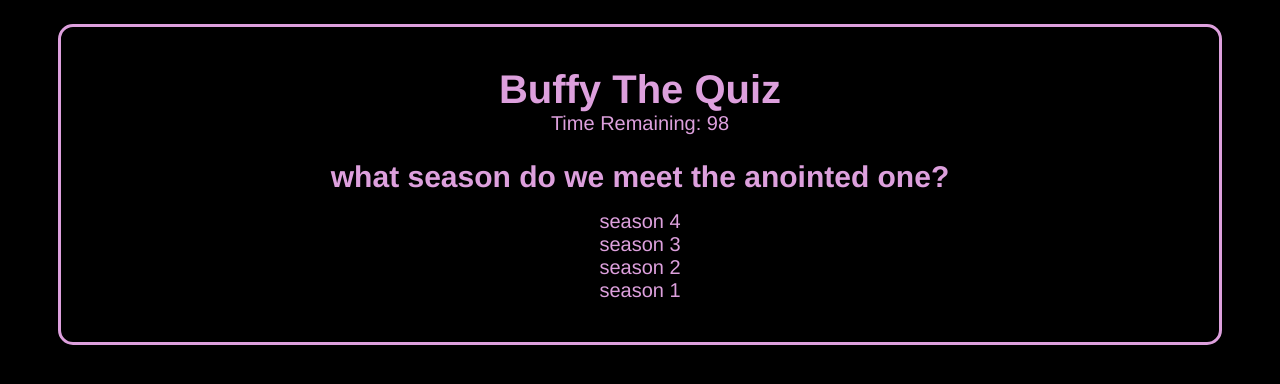
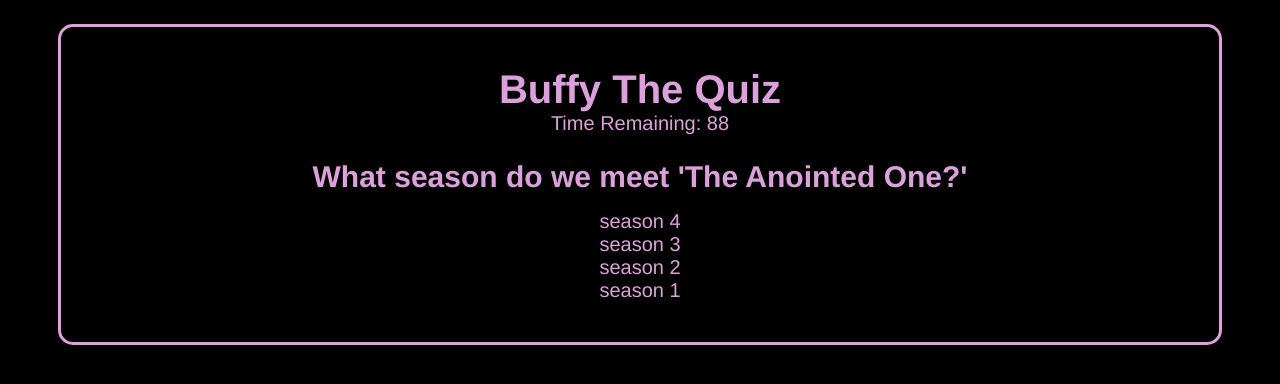
Before and after one commit to bouncingpiecodes/buffy-the-quiz, a plain HTML site: page index.html in a window 1280 px wide. Both pictures are taken after a click on the button "SLAY". Drawn offline with nearby package versions, Linux system fonts and the light colour scheme.

Commit message:
final changes

```diff
--- a/index.html
+++ b/index.html
@@ -18,16 +18,25 @@
           <span>Time Remaining:&nbsp;</span><span class="seconds"></span>
         </div>
       </header>
-      <div class="ehs hide">
+      <div class="ehs section hide">
         <p>enter your initials</p>
         <input type="text" id="initials" name="initials" />
         <button onclick="saveScore()" class="button">Save Score</button>
       </div>
-      <div class="vhs hide">
+      <div class="vhs section hide">
         <h2>high scores</h2>
         <div id="scores"></div>
+        <button id="play-button" onclick="playGame()" class="button">
+          SLAY AGAIN
+        </button>
       </div>
-      <div class="questions hide">
+      <div class="out-of-time section hide">
+        <h2>you got staked</h2>
+        <button id="play-button" onclick="playGame()" class="button">
+          SLAY AGAIN
+        </button>
+      </div>
+      <div class="questions section hide">
         <h2 id="question">this is the question</h2>
 
         <p onclick="answerQuestion(0)" id="answer-a">answers</p>
--- a/script.js
+++ b/script.js
@@ -7,6 +7,7 @@
   $(".ehs").addClass("hide");
   $(".vhs").removeClass("hide");
   $(".buttons").hide();
+
   var scores = localStorage.scores ? JSON.parse(localStorage.scores) : [];
   var highScores = scores.map(function (score) {
     return (
@@ -25,17 +26,21 @@
   $(".buttons").hide();
   $(".timer").removeClass("hide");
   $(".questions").removeClass("hide");
+  $(".vhs").addClass("hide");
+  $(".out-of-time").addClass("hide");
+  currentIndex = 0;
   startTimer();
   askQuestion(currentIndex);
 }
 function startTimer() {
-  seconds = 100;
+  seconds = 90;
   answersCorrect = 0;
   $(".seconds").text(seconds);
   seconds = seconds - 1;
   timer = setInterval(function () {
     if (seconds < 0) {
       clearInterval(timer);
+      gotStaked();
     } else {
       $(".seconds").text(seconds);
       seconds = seconds - 1;
@@ -49,15 +54,21 @@
   } else {
     alert("Incorrect");
     seconds = seconds - 10;
+    if (seconds < 0) {
+      gotStaked();
+    }
   }
   if (currentIndex < questions.length - 1) {
     currentIndex = currentIndex + 1;
     askQuestion(currentIndex);
   } else {
     clearInterval(timer);
+    $(".questions").addClass("hide");
     $(".timer").addClass("hide");
+    if (answersCorrect === 0) {
+      return gotStaked();
+    }
     $(".ehs").removeClass("hide");
-    $(".questions").addClass("hide");
     alert(`You Scored ${answersCorrect}/${questions.length}`);
   }
 }
@@ -79,7 +90,11 @@
     return index == $.inArray(el, array);
   });
 }
-
+function gotStaked() {
+  $(".timer").addClass("hide");
+  $(".questions").addClass("hide");
+  $(".out-of-time").removeClass("hide");
+}
 function askQuestion(index) {
   $("#question").html(questions[index].question);
   $("#answer-a").html(questions[index].answers[0]);
@@ -89,82 +104,114 @@
 }
 var questions = [
   {
-    question: "what season do we meet the anointed one?",
+    question: "What season do we meet 'The Anointed One?'",
     answers: ["season 4", "season 3", "season 2", "season 1"],
     correctAnswerIndex: 3,
   },
-  // {
-  //   question:
-  //     "who said the line “that’s me favorite shirt, that’s me only shirt!”",
-  //   answers: ["spike", "ripper", "kendra", "jenny"],
-  //   correctAnswerIndex: 2,
-  // },
-  // {
-  //   question: "what monster babe did xander NOT date?",
-  //   answers: [
-  //     "she-mantis",
-  //     "1000 year old vengeance demon",
-  //     "uber-vamp",
-  //     "inca mummy girl",
-  //   ],
-  //   correctAnswerIndex: 2,
-  // },
-  // {
-  //   question: "what is the acronym for joyce's anti monster group?",
-  //   answers: ["MOO", "MOB", "MOM", "MOPE"],
-  //   correctAnswerIndex: 0,
-  // },
-  // {
-  //   question: "how long was faith in a coma for?",
-  //   answers: ["3 months", "8 months", "1 year", "2 years"],
-  //   correctAnswerIndex: 1,
-  // },
-  // {
-  //   question: "in season 4-- why does spike return to sunnydale??",
-  //   answers: [
-  //     "to kill the slayer once and for all",
-  //     "to get revenge on drusilla",
-  //     "to get his soul back",
-  //     "to get the gem of amarra",
-  //   ],
-  //   correctAnswerIndex: 3,
-  // },
-  // {
-  //   question:
-  //     "speaking of season 4, who appears in all of the scoobies dreams THE MOST?",
-  //   answers: [
-  //     "principal snyder",
-  //     "the master",
-  //     "the cheese man",
-  //     "the first slayer",
-  //   ],
-  //   correctAnswerIndex: 2,
-  // },
-  // {
-  //   question:
-  //     "in the episode 'halloween' what ritual did ethan rayne perform to cause chaos by forcing everyone to literally become whatever costume they were wearing?",
-  //   answers: [
-  //     "ritual of janus",
-  //     "ritual of chaos",
-  //     "ritual of neverborn",
-  //     "ritual on manon",
-  //   ],
-  //   correctAnswerIndex: 0,
-  // },
-  // {
-  //   question: "what baby animal did clem the demon stop eating?",
-  //   answers: ["puppies", "birds", "bunnies", "kittens"],
-  //   correctAnswerIndex: 3,
-  // },
-  // {
-  //   question:
-  //     "what instrument does jonathan play at the bronze in the episode 'superstar'?",
-  //   answers: ["trumpet", "guitar", "trombone", "keyboard"],
-  //   correctAnswerIndex: 0,
-  // },
-  // {
-  //   question: "",
-  //   answers: ["3 months", "8 months", "1 year", "2 years"],
-  //   correctAnswerIndex: 1,
-  // },
+  {
+    question:
+      "Who said the line “that’s me favorite shirt, that’s me only shirt!”",
+    answers: ["Spike", "Ripper", "Kendra", "Jenny"],
+    correctAnswerIndex: 2,
+  },
+  {
+    question: "What monster babe did Xander NOT date?",
+    answers: [
+      "she-mantis",
+      "1000 year old vengeance demon",
+      "uber-vamp",
+      "inca mummy girl",
+    ],
+    correctAnswerIndex: 2,
+  },
+  {
+    question: "What is the acronym for Joyce's anti monster group?",
+    answers: ["MOO", "MOB", "MOM", "MOPE"],
+    correctAnswerIndex: 0,
+  },
+  {
+    question: "How long was Faith in a coma for?",
+    answers: ["3 months", "8 months", "1 year", "2 years"],
+    correctAnswerIndex: 1,
+  },
+  {
+    question: "In season 4, why does Spike return to Sunnydale??",
+    answers: [
+      "to kill the slayer once and for all",
+      "to get revenge on drusilla",
+      "to get his soul back",
+      "to get the gem of amarra",
+    ],
+    correctAnswerIndex: 3,
+  },
+  {
+    question:
+      "Speaking of season 4, who appears in all of the scoobies dreams THE MOST?",
+    answers: [
+      "Principal Snyder",
+      "The Master",
+      "The Cheese Man",
+      "The First Slayer",
+    ],
+    correctAnswerIndex: 2,
+  },
+  {
+    question:
+      "In the episode 'Halloween' what ritual did Ethan Rayne perform to cause chaos by forcing everyone to literally become whatever costume they were wearing?",
+    answers: [
+      "ritual of janus",
+      "ritual of chaos",
+      "ritual of neverborn",
+      "ritual on manon",
+    ],
+    correctAnswerIndex: 0,
+  },
+  {
+    question: "What baby animal did Clem the demon stop eating?",
+    answers: ["puppies", "birds", "bunnies", "kittens"],
+    correctAnswerIndex: 3,
+  },
+  {
+    question:
+      "What instrument does Jonathan play at the bronze in the episode 'Superstar'?",
+    answers: ["trumpet", "guitar", "trombone", "keyboard"],
+    correctAnswerIndex: 0,
+  },
+  {
+    question: "Why did Buffy get expelled from her previous school?",
+    answers: [
+      "Smacking a teacher",
+      "Starting a food fight",
+      "Setting the gym on fire",
+      "Staking the prinipal",
+    ],
+    correctAnswerIndex: 2,
+  },
+  {
+    question: "Who listed below was NOT one of the big bads?",
+    answers: ["Mr. Trick", "The Mayor", "Angelus", "Glory"],
+    correctAnswerIndex: 0,
+  },
+  {
+    question: "Which famous celeb DIDNT make a guest appearance?",
+    answers: ["John Ritter", "Amy Adams", "Ashanti", "Hanson"],
+    correctAnswerIndex: 3,
+  },
+  {
+    question:
+      "What cute little creature trinkets does Harmony love to collect? ",
+    answers: ["butterflies", "unicorns", "puppies", "horses"],
+    correctAnswerIndex: 1,
+  },
+  {
+    question:
+      "AND finally, is Xander the absolute WORST character? Like even more so than Riley?",
+    answers: [
+      "Yes",
+      "Absolutely",
+      "Does the word DUH mean anything to you?",
+      "All Of The Above",
+    ],
+    correctAnswerIndex: 3,
+  },
 ];
--- a/style.css
+++ b/style.css
@@ -12,7 +12,7 @@
 .container {
   margin-left: 50px;
   margin-right: 50px;
-  padding-block: 40px;
+  padding: 40px;
   border: solid plum;
   border-radius: 15px;
   max-width: 1200px;
@@ -45,11 +45,8 @@
 }
 
 .questions {
-  display: flex;
-  justify-content: center;
   margin: 0 auto;
-  flex-direction: column;
-  align-items: center;
+  text-align: center;
 }
 
 p {
@@ -63,14 +60,10 @@
 }
 
 .ehs {
-  display: flex;
-  justify-content: center;
-  flex-direction: column;
-  align-items: center;
   margin-top: 16px;
 }
 
-.vhs {
+.section {
   display: flex;
   justify-content: center;
   flex-direction: column;
@@ -80,3 +73,7 @@
 .hide {
   display: none;
 }
+
+#scores {
+  text-align: center;
+}
```
